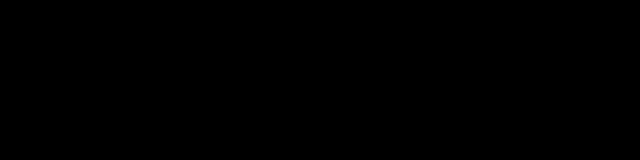
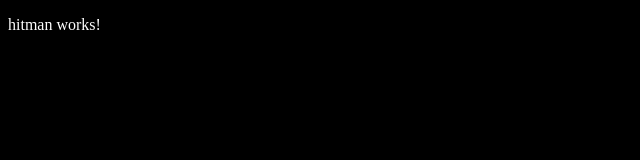
Before and after one commit to naskcodes/funsies-codigo-secreto, an Angular app in the folder codigo-secreto/: page /hitman in a window 1280 px wide. Before the commit this address led to /. Shown: the top 160 px of the page, without its empty margins (0-640 px from the left). Built offline with nearby package versions, Linux system fonts and the light colour scheme.

Commit message:
feat: número correto realiza troca de página

```diff
--- a/codigo-secreto/src/app/app.routes.ts
+++ b/codigo-secreto/src/app/app.routes.ts
@@ -1,8 +1,9 @@
 import { Routes } from '@angular/router';
-import { App } from './app';
+import { Hitman } from './hitman/hitman';
 import { Lockscreen } from './lockscreen/lockscreen';
 
 export const routes: Routes = [
     { path: 'lockscreen', component: Lockscreen },
+    { path: 'hitman', component: Hitman },
     { path: '', redirectTo: '/lockscreen', pathMatch: 'full'},
 ];
--- /dev/null
+++ b/codigo-secreto/src/app/hitman/hitman.html
@@ -0,0 +1 @@
+<p>hitman works!</p>
--- a/codigo-secreto/src/app/lockscreen/lockscreen.ts
+++ b/codigo-secreto/src/app/lockscreen/lockscreen.ts
@@ -1,4 +1,5 @@
 import { Component } from '@angular/core';
+import { Router } from '@angular/router';
 
 @Component({
   selector: 'app-lockscreen',
@@ -10,12 +11,15 @@
 export class Lockscreen {
   codenumber: any;
 
+  constructor(private router: Router) { }
+
   analisaNumero() {
     this.codenumber = document.getElementById('lockscreen-container-form_input-codenumber');
     if (this.codenumber.value != "47") {
       console.log("Boa tentativa");
+      document.getElementById('lockscreen-container-form')!.innerHTML = `<p>Você digitou ${this.codenumber.value}</p>`;
     } else {
-      console.log("Você sabe o código... Diana?");
+      this.router.navigate(["/hitman"]);
     };
   };
 };
```
Also changed, not shown: codigo-secreto/src/app/hitman/hitman.ts (added, +11 -0 lines), package.json (deleted, +0 -15 lines), codigo-secreto/src/app/hitman/hitman.scss (added), 2 other files (tests, documents, lock files or other folders).
